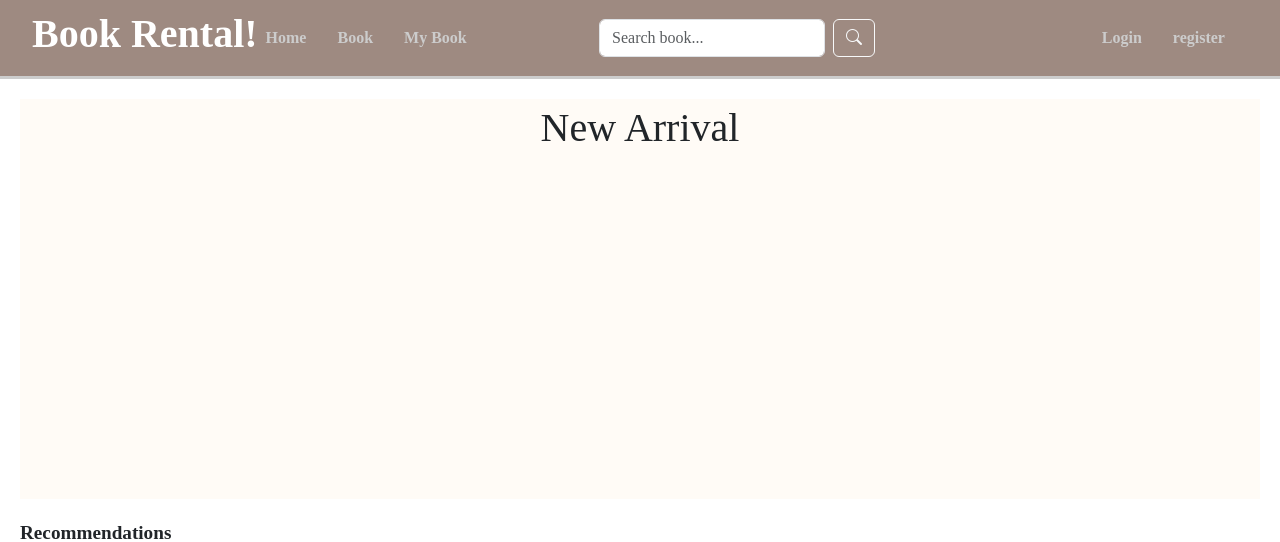
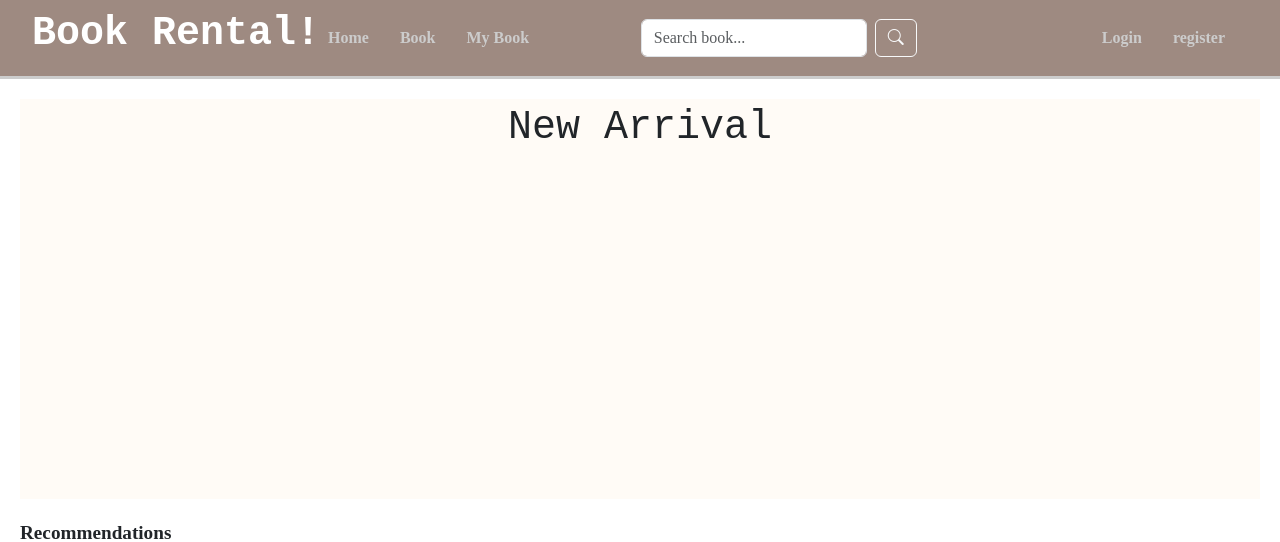
Before and after one commit to 6731501113-SVR/pro, a Flask app: page / in a window 1280 px wide. Shown: the top 542 px of the page. Run offline with Flask 3, Linux system fonts and the light colour scheme; data that the repository does not hold is empty.

Commit message:
open local area network

```diff
--- a/app.py
+++ b/app.py
@@ -652,4 +652,4 @@ def return_book(book_id):
 
 
 if __name__ == "__main__":
-    app.run(debug=True)
+    app.run(host="0.0.0.0", port=5000, debug=True)
--- a/templates/index.html
+++ b/templates/index.html
@@ -7,6 +7,10 @@
         padding: 20px;
     }
 
+    h1 {
+        font-family: 'Courier New', Courier, monospace;
+        font-weight: 500;
+    }
     /* Carousel Styles */
     .carousel {
         height: 400px;
```
